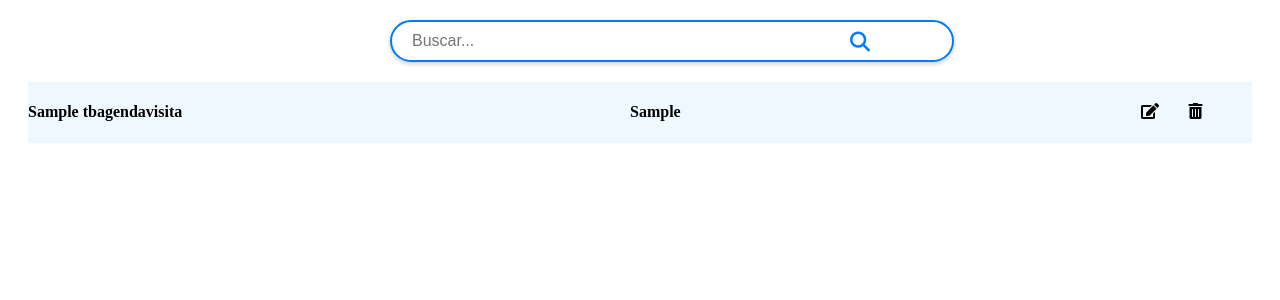
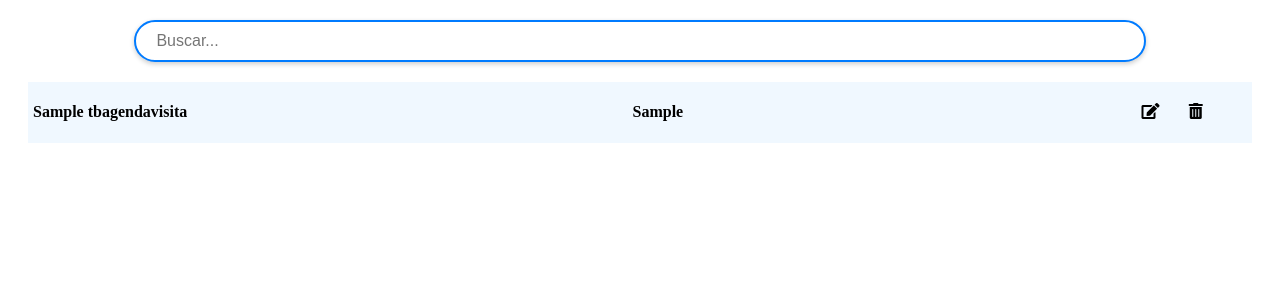
Before and after one commit to CIRE5902/SOFTGAM-webAgenda, a PHP site: page /controladores/buscarCitaControlador.php in a window 1280 px wide. Shown: the part 87-387 px from the top of the page. Run offline with PHP 8.4, Linux system fonts and the light colour scheme; tables that the repository leaves empty or names only in its code hold one stand-in row (values such as "Sample post"); some libraries are stand-ins or nearby versions.

Commit message:
cambios en css

```diff
--- a/css/buscarCita.css
+++ b/css/buscarCita.css
@@ -12,6 +12,7 @@
 
 .divCitas-cita-paciente {
     width: 50%;
+    margin-left: 5px;
 }
 
 .divCitas-cita-fecha {
@@ -32,61 +33,38 @@ a {
 }
 
 .buscador {
-    max-width: 500px;
-    /* Ajusta según el ancho deseado */
+    display: flex;
+    max-width: 80%;
     margin: 20px auto;
-    /* Centra el buscador y agrega un margen */
     position: relative;
-    /* Para la posición del icono de búsqueda */
 }
 
 .buscador input[type="text"] {
     width: 100%;
-    /* Utiliza todo el ancho del contenedor */
     padding: 10px 40px 10px 20px;
-    /* Espaciado interno: arriba, derecha (para el icono), abajo, izquierda */
     border: 2px solid #007bff;
-    /* Color del borde */
     border-radius: 25px;
-    /* Bordes redondeados */
     font-size: 16px;
-    /* Tamaño del texto */
     color: #333;
-    /* Color del texto */
     background-color: #fff;
-    /* Color de fondo */
     outline: none;
-    /* Elimina el resalte al enfocar */
     box-shadow: 0 2px 5px rgba(0, 0, 0, 0.2);
-    /* Sombra suave para profundidad */
     transition: all 0.3s ease;
-    /* Transición suave al enfocar */
 }
 
 .buscador input[type="text"]:focus {
     border-color: #0056b3;
-    /* Color del borde al enfocar */
     box-shadow: 0 2px 8px rgba(0, 0, 0, 0.3);
-    /* Sombra más pronunciada al enfocar */
 }
 
-.buscador::after {
+/* .buscador::after {
     content: "\f002";
-    /* Código Unicode para el ícono de búsqueda de FontAwesome */
     font-family: 'FontAwesome';
-    /* Asegúrate de tener FontAwesome cargado */
     position: absolute;
-    /* Posiciona el ícono dentro del contenedor */
     top: 50%;
-    /* Centra el ícono verticalmente */
     right: 20px;
-    /* Distancia desde el borde derecho */
     transform: translateY(-50%);
-    /* Alineación vertical precisa */
     font-size: 20px;
-    /* Tamaño del ícono */
     color: #007bff;
-    /* Color del ícono */
     pointer-events: none;
-    /* Evita que el ícono interfiera con la entrada del texto */
-}
+} */
--- a/vistas/agendaVista.php
+++ b/vistas/agendaVista.php
@@ -14,7 +14,7 @@
 <body>
 
     <?php include 'partials/header.php'; ?>
-
+    <div class="container">
         <div class="boxInformacio">
             <!-- <select class="select">
             <option value="doctor1">Doctor 1</option>
```
Lines whose indentation alone changed are shown as unchanged.
